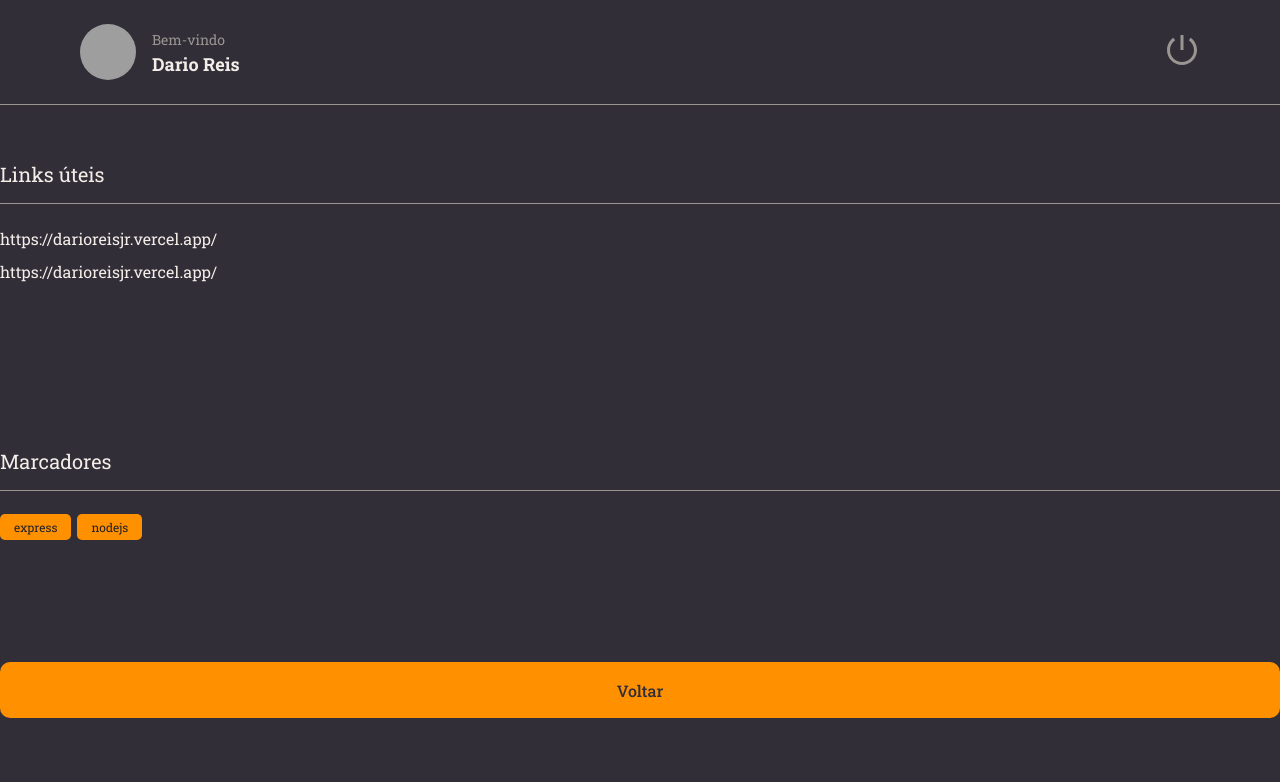
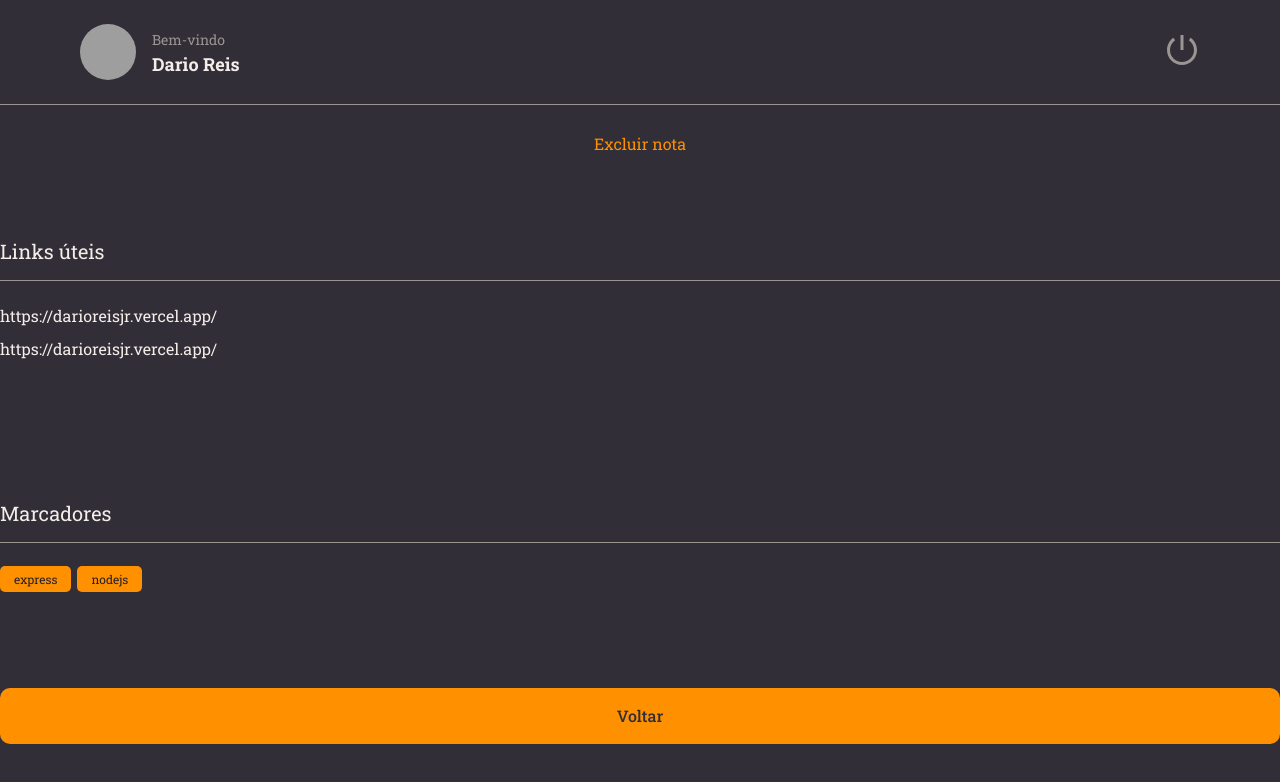
Before and after one commit to darioreisjr/kissnotes_reactjs, a React (Vite) app: page / in a window 1280 px wide. Shown: the top 782 px of the page. Built offline with nearby package versions, Linux system fonts and the light colour scheme; grey boxes are pictures that could not be loaded.

Commit message:
Feat: creating button text component and configuring the delete notes button

```diff
--- /dev/null
+++ b/src/components/ButtonText/index.jsx
@@ -0,0 +1,9 @@
+import { Container } from "./styles";
+
+export function ButtonText({ title, ...rest }) {
+  return (
+    <Container type="button" {...rest}>
+      {title}
+    </Container>
+  );
+}
--- /dev/null
+++ b/src/components/ButtonText/styles.js
@@ -0,0 +1,10 @@
+import styled from "styled-components";
+
+export const Container = styled.button`
+  background: none;
+  color: ${({ theme }) => theme.COLORS.ORANGE};
+
+  border: none;
+  font-size: 16px;
+
+`
--- a/src/pages/Details/index.jsx
+++ b/src/pages/Details/index.jsx
@@ -4,11 +4,14 @@
 import { Header } from "../../components/Header";
 import { Section } from "../../components/Section";
 import { Tag } from "../../components/Tag";
+import { ButtonText } from "../../components/ButtonText";
 
 export function Details() {
   return (
     <Container>
       <Header />
+
+      <ButtonText title="Excluir nota"/>
 
       <Section title="Links úteis">
         <Links>
```
